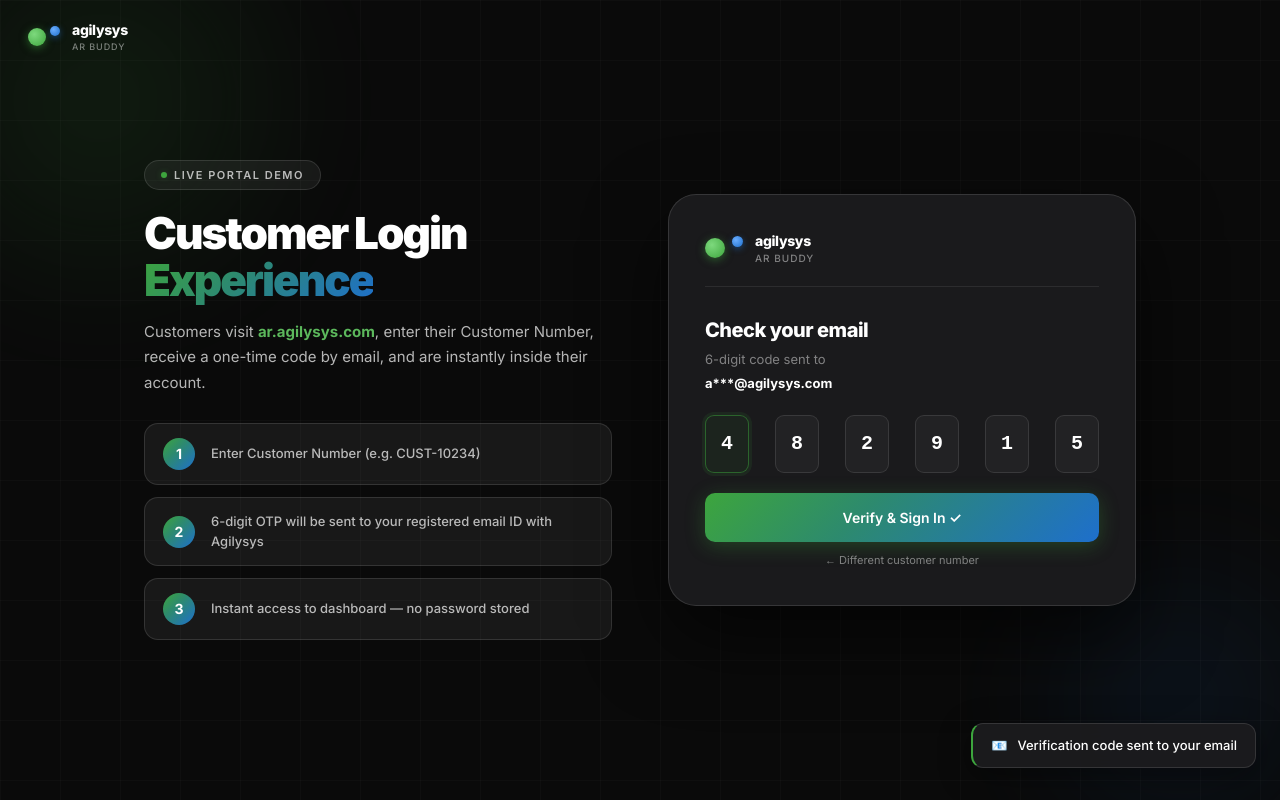
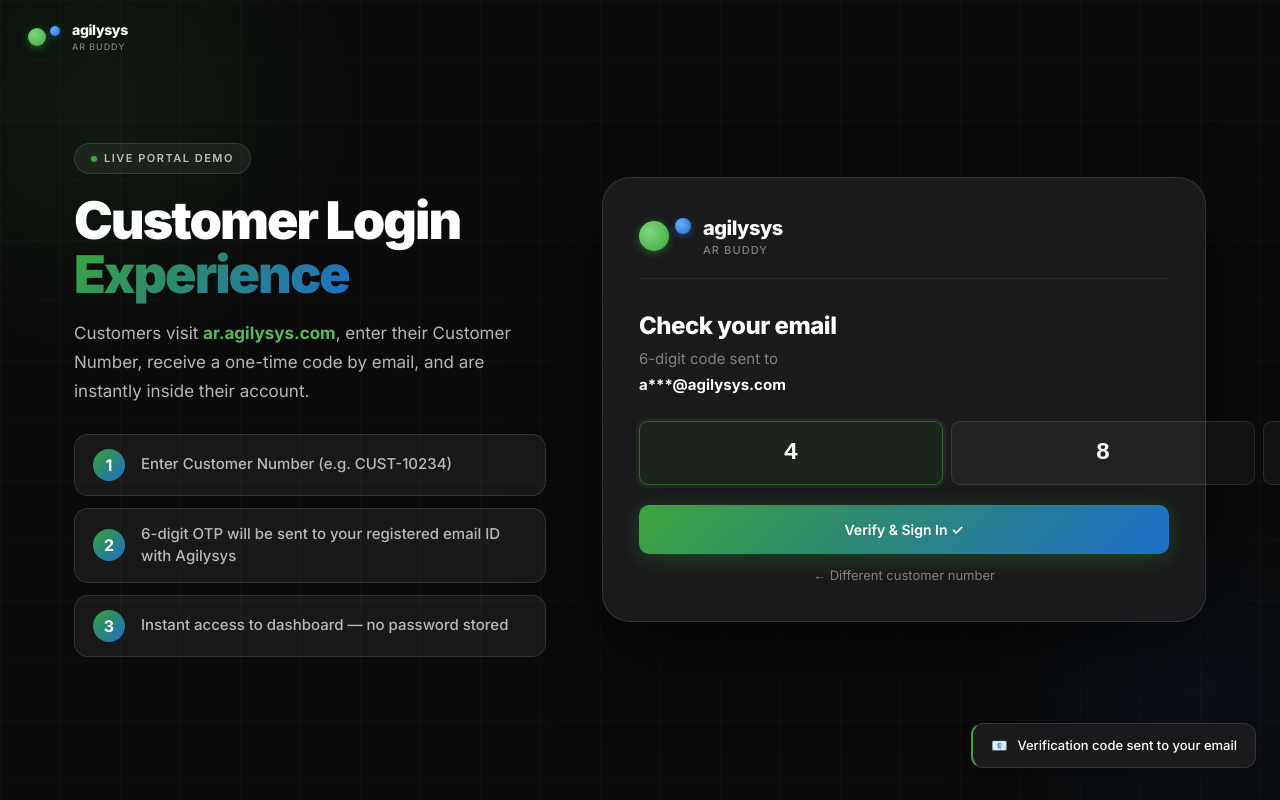
Before and after one commit to ramsh3/ar-automation-tool, a Next.js app: page /login in a window 1280 px wide. Both pictures are taken after a click on the button "Continue →". Built offline with nearby package versions, Linux system fonts and the light colour scheme.

Commit message:
Implement success handler and UI adjustments
Added a handleSuccess function to redirect to the dashboard after a successful login. Updated various styles and text sizes for improved UI.

```diff
--- a/src/app/login/page.tsx
+++ b/src/app/login/page.tsx
@@ -27,6 +27,11 @@
     setStep('success');
   }
 
+  function handleSuccess(){
+    setStep('success');
+    setTimeout(() => router.push('/dashboard'), 1000);
+  }
+
   function handleOtpChange(index: number, value: string) {
     const cleaned = value.replace(/\D/, '').slice(-1);
     const updated = [...otp];
@@ -53,8 +58,8 @@
       <div
         className="relative z-10 grid gap-14 w-full items-center px-6"
         style={{
-          gridTemplateColumns: '1fr 1fr',
-          maxWidth: 1040,
+          gridTemplateColumns: 'minmax(0, 1fr) minmax(0, 1.28fr)',
+          maxWidth: 1180,
           gap: 56,
         }}
       >
@@ -67,13 +72,13 @@
 
           <h2
             className="font-black mb-4"
-            style={{ fontSize: 44, letterSpacing: '-2px', lineHeight: 1.05 }}
+            style={{ fontSize: 52, letterSpacing: '-2px', lineHeight: 1.05 }}
           >
             Customer Login<br />
             <span className="grad-text">Experience</span>
           </h2>
 
-          <p className="mb-7" style={{ fontSize: 15, color: 'var(--text-2)', lineHeight: 1.7 }}>
+          <p className="mb-7" style={{ fontSize: 17, color: 'var(--text-2)', lineHeight: 1.7 }}>
             Customers visit{' '}
             <strong style={{ color: '#5CB85C' }}>ar.agilysys.com</strong>, enter their
             Customer Number, receive a one-time code by email, and are instantly inside
@@ -97,7 +102,7 @@
                 }}
               >
                 <div
-                  className="flex-shrink-0 flex items-center justify-center font-bold text-sm"
+                  className="flex-shrink-0 flex items-center justify-center font-bold text-base"
                   style={{
                     width: 32, height: 32,
                     borderRadius: '50%',
@@ -106,7 +111,7 @@
                 >
                   {n}
                 </div>
-                <span style={{ fontSize: 13, fontWeight: 500, color: 'var(--text-2)' }}>{text}</span>
+                <span style={{ fontSize: 15, fontWeight: 500, color: 'var(--text-2)' }}>{text}</span>
               </div>
             ))}
           </div>
@@ -129,23 +134,23 @@
             className="flex items-center gap-3 mb-7 pb-5"
             style={{ borderBottom: '1px solid rgba(255,255,255,0.08)' }}
           >
-            <AgilysysLogo size="md" />
+            <AgilysysLogo size="lg" />
           </div>
 
           {/* ── STEP 1: Customer Number ── */}
           {step === 'customer-number' && (
             <div>
-              <div className="font-extrabold mb-1" style={{ fontSize: 20, letterSpacing: '-0.5px' }}>
+              <div className="font-extrabold mb-1" style={{ fontSize: 24, letterSpacing: '-0.5px' }}>
                 Welcome back
               </div>
-              <div className="mb-6" style={{ fontSize: 13, color: 'var(--text-3)' }}>
+              <div className="mb-6" style={{ fontSize: 15, color: 'var(--text-3)' }}>
                 Enter your Customer Number to access your account
               </div>
 
               <div className="mb-4">
                 <div
                   className="mb-2"
-                  style={{ fontSize: 10, fontWeight: 700, textTransform: 'uppercase', letterSpacing: '0.5px', color: 'var(--text-3)' }}
+                  style={{ fontSize: 12, fontWeight: 700, textTransform: 'uppercase', letterSpacing: '0.5px', color: 'var(--text-3)' }}
                 >
                   Customer Number
                 </div>
@@ -158,7 +163,7 @@
                     padding: '13px 16px',
                     border: '1.5px solid rgba(61,165,61,0.5)',
                     borderRadius: 10,
-                    fontSize: 15,
+                    fontSize: 17,
                     color: 'white',
                     background: 'rgba(61,165,61,0.08)',
                     boxShadow: '0 0 0 3px rgba(61,165,61,0.12)',
@@ -181,7 +186,7 @@
                 }}
               >
                 <span>🔒</span>
-                <span style={{ fontSize: 11, color: 'var(--text-3)' }}>
+                <span style={{ fontSize: 13, color: 'var(--text-3)' }}>
                   Secured with email OTP · No password required
                 </span>
               </div>
@@ -191,25 +196,17 @@
           {/* ── STEP 2: OTP ── */}
           {step === 'otp' && (
             <div>
-            <div style={{ fontSize: 20, fontWeight: 800, letterSpacing: '-0.5px', marginBottom: 5 }}>
+              <div className="font-extrabold mb-1" style={{ fontSize: 24, letterSpacing: '-0.5px' }}>
                 Check your email
               </div>
-            <div style={{ fontSize: 13, color: 'var(--text-3)', marginBottom: 4 }}>
+              <div style={{ fontSize: 15, color: 'var(--text-3)', marginBottom: 4 }}>
                 6-digit code sent to
               </div>
-            <div style={{ fontSize: 13, fontWeight: 700, color: 'white', marginBottom: 22 }}>
+              <div className="font-bold mb-6" style={{ fontSize: 15, color: 'white' }}>
                 a***@agilysys.com
               </div>
 
-            {/* ✅ FIX: use fixed width per box + justify-between instead of flex:1 */}
-            <div
-              style={{
-                display: 'flex',
-                justifyContent: 'space-between',   // ← spreads 6 boxes evenly
-                gap: 8,
-                marginBottom: 20,
-              }}
-            >
+              <div className="flex gap-2 mb-5">
                 {otp.map((digit, i) => (
                   <input
                     key={i}
@@ -217,18 +214,14 @@
                     maxLength={1}
                     value={digit}
                     onChange={(e) => handleOtpChange(i, e.target.value)}
-                  className="mono"
+                    className="flex-1 text-center mono font-bold"
                     style={{
-                    width: 44,          // ✅ FIX: fixed width, not flex:1
-                    flexShrink: 0,
-                    textAlign: 'center',
                       padding: '13px 0',
                       border: i === 0
                         ? '1.5px solid rgba(61,165,61,0.5)'
                         : '1.5px solid rgba(255,255,255,0.1)',
                       borderRadius: 9,
-                    fontSize: 20,
-                    fontWeight: 700,
+                      fontSize: 24,
                       color: 'white',
                       background: i === 0
                         ? 'rgba(61,165,61,0.08)'
@@ -240,13 +233,14 @@
                 ))}
               </div>
 
-            <button onClick={() => setStep('success')} className="btn-grad">
+              <button onClick={handleVerify} className="btn-grad">
                 Verify &amp; Sign In ✓
               </button>
 
               <div
-              style={{ textAlign: 'center', marginTop: 10, fontSize: 11, color: 'var(--text-3)', cursor: 'pointer' }}
-              onClick={() => setStep('customer-number')}
+                className="text-center mt-3 cursor-pointer"
+                style={{ fontSize: 13, color: 'var(--text-3)' }}
+                onClick={handleSuccess}
               >
                 ← Different customer number
               </div>
@@ -256,11 +250,11 @@
           {/* ── STEP 3: Success ── */}
           {step === 'success' && (
             <div className="text-center">
-              <div style={{ fontSize: 52, marginBottom: 14 }}>✅</div>
-              <div className="font-extrabold mb-2" style={{ fontSize: 20, letterSpacing: '-0.5px' }}>
+              <div style={{ fontSize: 60, marginBottom: 14 }}>✅</div>
+              <div className="font-extrabold mb-2" style={{ fontSize: 24, letterSpacing: '-0.5px' }}>
                 Signed in!
               </div>
-              <div className="mb-5" style={{ fontSize: 13, color: 'var(--text-3)' }}>
+              <div className="mb-5" style={{ fontSize: 15, color: 'var(--text-3)' }}>
                 Welcome, ABC Manufacturing Corp
               </div>
               <div
@@ -270,7 +264,7 @@
                   background: 'rgba(48,209,88,0.12)',
                   border: '1px solid rgba(48,209,88,0.25)',
                   borderRadius: 10,
-                  fontSize: 13,
+                  fontSize: 15,
                   color: '#30D158',
                 }}
               >
```
Lines whose indentation alone changed are shown as unchanged.
